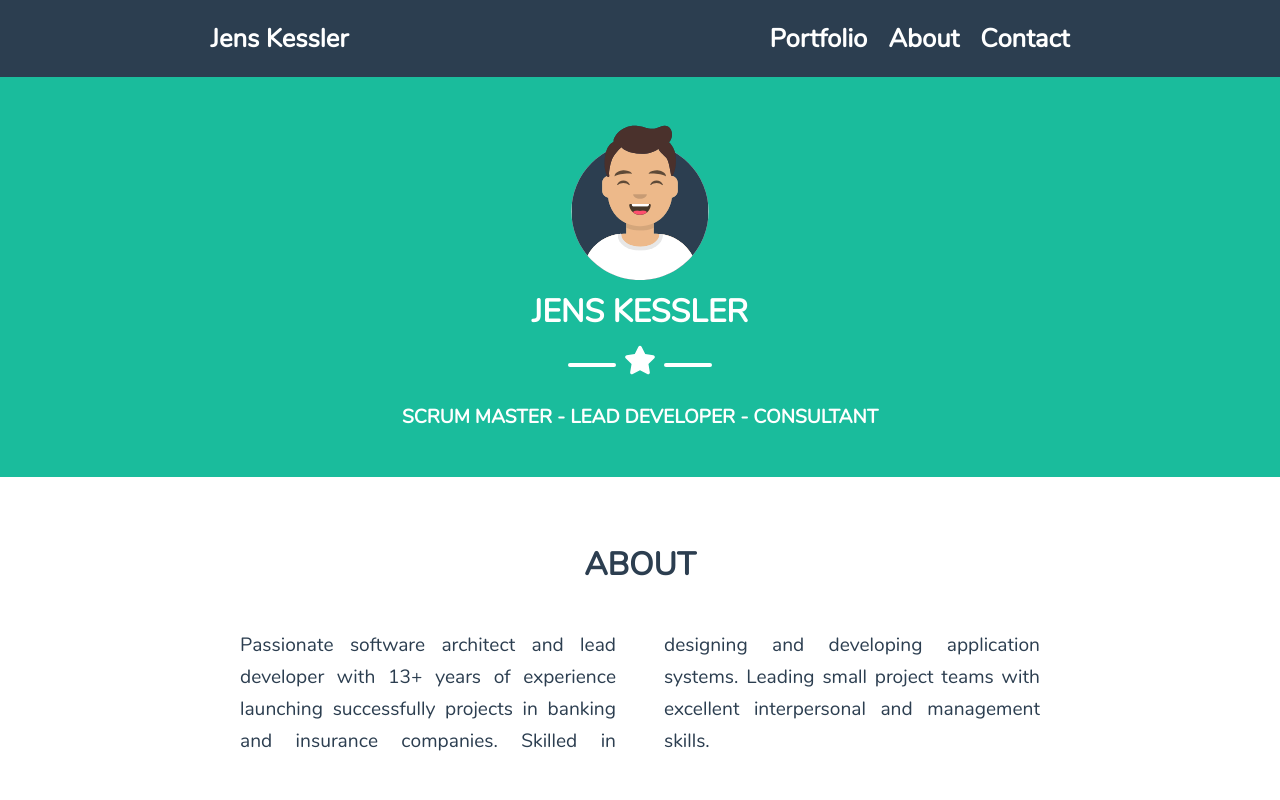
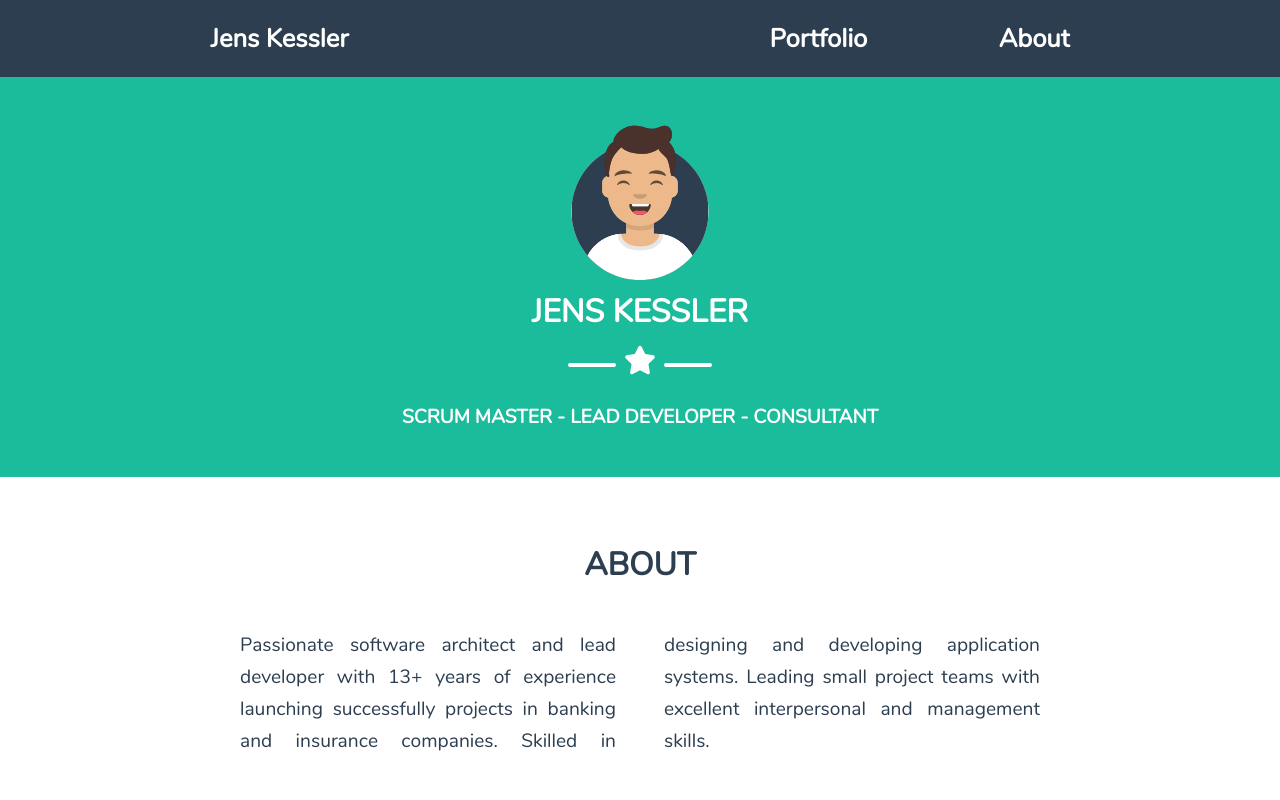
Before and after one commit to JKL03/jkl03, an Angular app: page / in a window 1280 px wide. Shown: the top 800 px of the page. Built offline with nearby package versions, Linux system fonts and the light colour scheme.

Commit message:
feat: disable contact link

```diff
--- a/src/app/components/navbar/navbar.text.ts
+++ b/src/app/components/navbar/navbar.text.ts
@@ -9,9 +9,5 @@ export const navbarText = {
             name: 'About',
             target: 'about',
         },
-        {
-            name: 'Contact',
-            target: 'contact',
-        },
     ]
 };
```
